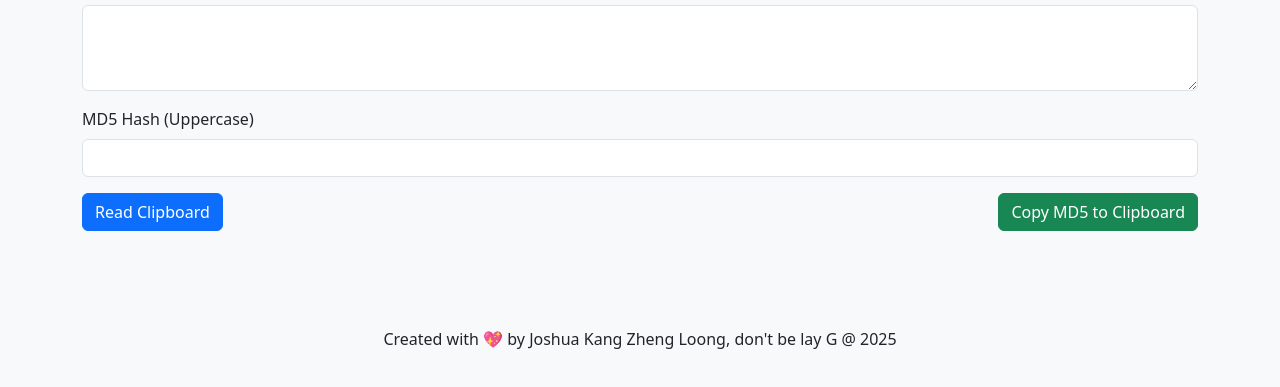
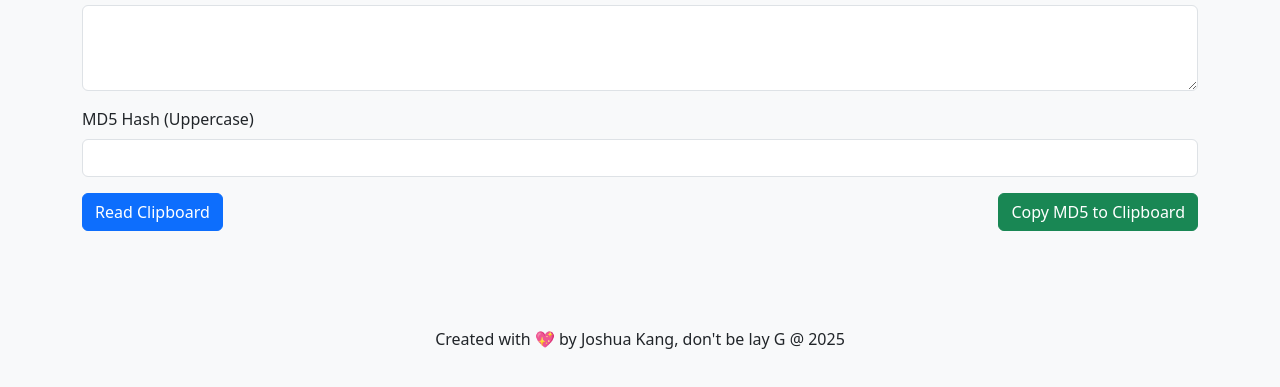
Before and after one commit to joshua-kang-git/Copy2MD5, a plain HTML site: page index.html in a window 1280 px wide. Shown: the part 137-524 px from the top of the page. Drawn offline with nearby package versions, Linux system fonts and the light colour scheme.

Commit message:
Update index.html

```diff
--- a/index.html
+++ b/index.html
@@ -3,7 +3,7 @@
 <html lang="en">
 <head>
   <meta charset="UTF-8">
-  <title>Clipboard to MD5 Converter</title>
+  <title>Copy2MD5</title>
   <meta name="viewport" content="width=device-width, initial-scale=1">
   <!-- Bootstrap CSS -->
   <link href="https://cdn.jsdelivr.net/npm/bootstrap@5.3.3/dist/css/bootstrap.min.css" rel="stylesheet">
@@ -32,7 +32,7 @@
 </div>
 
 <footer class="text-center mt-5">
-  <p>Created with 💖 by Joshua Kang Zheng Loong, don't be lay G @ <span id="currentYear"></span></p>
+  <p>Created with 💖 by Joshua Kang, don't be lay G @ <span id="currentYear"></span></p>
 </footer>
 
 <script>
```
